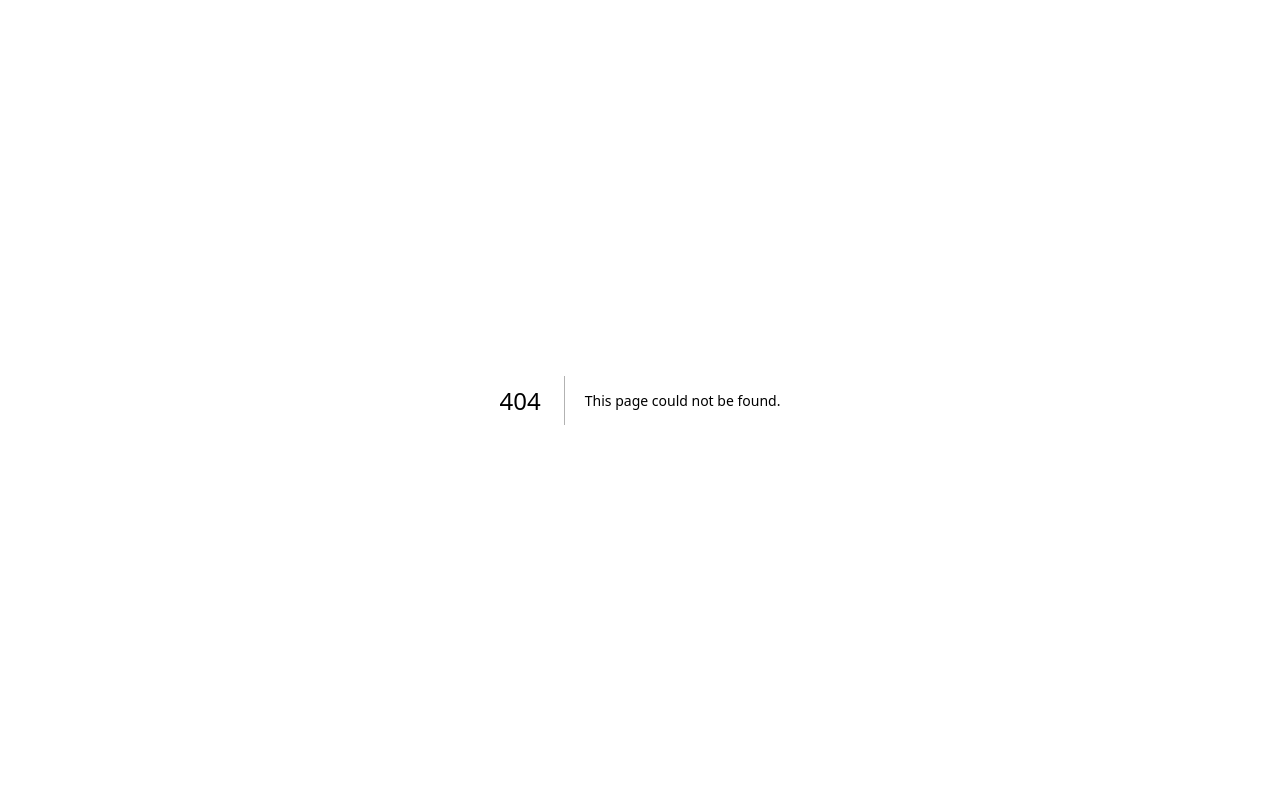
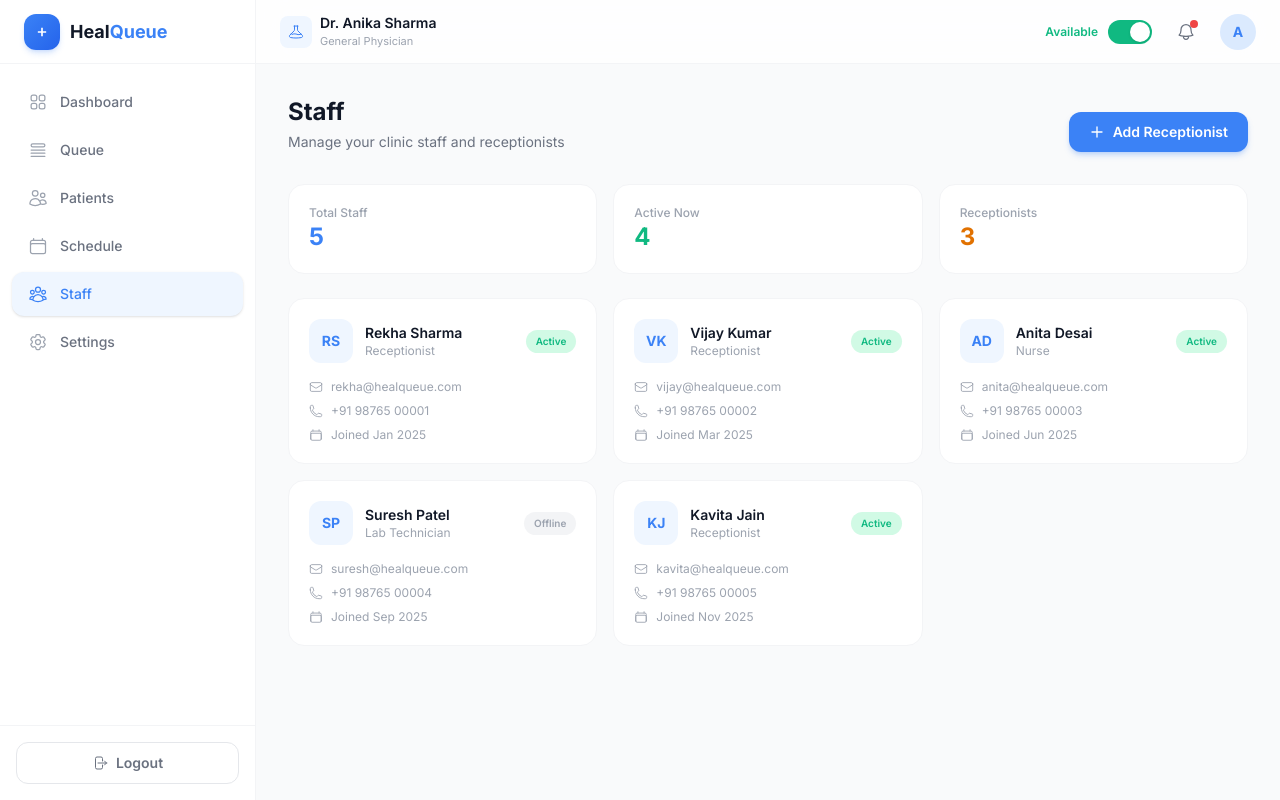
Before and after one commit to ShreshthaPratapSingh/HealQueue, a Next.js app in the folder apps/web/: page /doctor/staff in a window 1280 px wide. Before the commit this address had no page. Built offline with nearby package versions, Linux system fonts and the light colour scheme.

Commit message:
feat(doctor): add staff management with staff cards and add receptionist modal

```diff
--- /dev/null
+++ b/apps/web/src/app/doctor/staff/page.tsx
@@ -0,0 +1,175 @@
+"use client";
+
+import { useState } from "react";
+import { motion, AnimatePresence } from "framer-motion";
+
+interface StaffMember {
+  id: number;
+  name: string;
+  role: string;
+  email: string;
+  phone: string;
+  status: "Active" | "Offline";
+  joinedDate: string;
+}
+
+const initialStaff: StaffMember[] = [
+  { id: 1, name: "Rekha Sharma", role: "Receptionist", email: "rekha@healqueue.com", phone: "+91 98765 00001", status: "Active", joinedDate: "Jan 2025" },
+  { id: 2, name: "Vijay Kumar", role: "Receptionist", email: "vijay@healqueue.com", phone: "+91 98765 00002", status: "Active", joinedDate: "Mar 2025" },
+  { id: 3, name: "Anita Desai", role: "Nurse", email: "anita@healqueue.com", phone: "+91 98765 00003", status: "Active", joinedDate: "Jun 2025" },
+  { id: 4, name: "Suresh Patel", role: "Lab Technician", email: "suresh@healqueue.com", phone: "+91 98765 00004", status: "Offline", joinedDate: "Sep 2025" },
+  { id: 5, name: "Kavita Jain", role: "Receptionist", email: "kavita@healqueue.com", phone: "+91 98765 00005", status: "Active", joinedDate: "Nov 2025" },
+];
+
+export default function StaffPage() {
+  const [staff] = useState(initialStaff);
+  const [showModal, setShowModal] = useState(false);
+
+  return (
+    <motion.div initial={{ opacity: 0, y: 20 }} animate={{ opacity: 1, y: 0 }} transition={{ duration: 0.4 }}>
+      <div className="mb-8 flex flex-col gap-4 sm:flex-row sm:items-end sm:justify-between">
+        <div>
+          <h1 className="mb-1 text-2xl font-bold text-text-primary">Staff</h1>
+          <p className="text-sm text-text-secondary">Manage your clinic staff and receptionists</p>
+        </div>
+        <button
+          onClick={() => setShowModal(true)}
+          className="inline-flex items-center gap-2 rounded-xl bg-primary px-5 py-2.5 text-sm font-semibold text-white shadow-md shadow-primary/25 transition-all duration-200 hover:bg-primary-dark hover:shadow-lg active:scale-[0.98] cursor-pointer"
+          id="add-receptionist-btn"
+        >
+          <svg className="h-4 w-4" fill="none" viewBox="0 0 24 24" stroke="currentColor" strokeWidth={2}>
+            <path strokeLinecap="round" strokeLinejoin="round" d="M12 4.5v15m7.5-7.5h-15" />
+          </svg>
+          Add Receptionist
+        </button>
+      </div>
+
+      {/* Stats */}
+      <div className="mb-6 grid gap-4 sm:grid-cols-3">
+        {[
+          { label: "Total Staff", value: staff.length, color: "text-primary", bg: "bg-primary-50" },
+          { label: "Active Now", value: staff.filter((s) => s.status === "Active").length, color: "text-accent-green", bg: "bg-accent-green-light" },
+          { label: "Receptionists", value: staff.filter((s) => s.role === "Receptionist").length, color: "text-amber-600", bg: "bg-amber-50" },
+        ].map((s) => (
+          <div key={s.label} className="rounded-2xl border border-border-light bg-white p-5">
+            <p className="text-xs font-medium text-text-muted">{s.label}</p>
+            <p className={`text-2xl font-bold ${s.color}`}>{s.value}</p>
+          </div>
+        ))}
+      </div>
+
+      {/* Staff cards */}
+      <div className="grid gap-4 sm:grid-cols-2 xl:grid-cols-3">
+        {staff.map((member, i) => (
+          <motion.div
+            key={member.id}
+            initial={{ opacity: 0, y: 20 }}
+            animate={{ opacity: 1, y: 0 }}
+            transition={{ duration: 0.3, delay: i * 0.05 }}
+            className="group rounded-2xl border border-border-light bg-white p-5 transition-all duration-200 hover:shadow-lg hover:shadow-primary/5 hover:-translate-y-0.5"
+          >
+            <div className="mb-4 flex items-center justify-between">
+              <div className="flex items-center gap-3">
+                <div className="flex h-11 w-11 items-center justify-center rounded-xl bg-primary-50 text-sm font-bold text-primary">
+                  {member.name.split(" ").map((n) => n[0]).join("")}
+                </div>
+                <div>
+                  <p className="text-sm font-semibold text-text-primary">{member.name}</p>
+                  <p className="text-xs text-text-muted">{member.role}</p>
+                </div>
+              </div>
+              <span className={`rounded-full px-2.5 py-1 text-[10px] font-semibold ${
+                member.status === "Active"
+                  ? "bg-accent-green-light text-accent-green"
+                  : "bg-gray-100 text-text-muted"
+              }`}>
+                {member.status}
+              </span>
+            </div>
+            <div className="space-y-2 text-xs text-text-muted">
+              <div className="flex items-center gap-2">
+                <svg className="h-3.5 w-3.5" fill="none" viewBox="0 0 24 24" stroke="currentColor" strokeWidth={1.5}>
+                  <path strokeLinecap="round" strokeLinejoin="round" d="M21.75 6.75v10.5a2.25 2.25 0 01-2.25 2.25h-15a2.25 2.25 0 01-2.25-2.25V6.75m19.5 0A2.25 2.25 0 0019.5 4.5h-15a2.25 2.25 0 00-2.25 2.25m19.5 0v.243a2.25 2.25 0 01-1.07 1.916l-7.5 4.615a2.25 2.25 0 01-2.36 0L3.32 8.91a2.25 2.25 0 01-1.07-1.916V6.75" />
+                </svg>
+                {member.email}
+              </div>
+              <div className="flex items-center gap-2">
+                <svg className="h-3.5 w-3.5" fill="none" viewBox="0 0 24 24" stroke="currentColor" strokeWidth={1.5}>
+                  <path strokeLinecap="round" strokeLinejoin="round" d="M2.25 6.75c0 8.284 6.716 15 15 15h2.25a2.25 2.25 0 002.25-2.25v-1.372c0-.516-.351-.966-.852-1.091l-4.423-1.106c-.44-.11-.902.055-1.173.417l-.97 1.293c-.282.376-.769.542-1.21.38a12.035 12.035 0 01-7.143-7.143c-.162-.441.004-.928.38-1.21l1.293-.97c.363-.271.527-.734.417-1.173L6.963 3.102a1.125 1.125 0 00-1.091-.852H4.5A2.25 2.25 0 002.25 4.5v2.25z" />
+                </svg>
+                {member.phone}
+              </div>
+              <div className="flex items-center gap-2">
+                <svg className="h-3.5 w-3.5" fill="none" viewBox="0 0 24 24" stroke="currentColor" strokeWidth={1.5}>
+                  <path strokeLinecap="round" strokeLinejoin="round" d="M6.75 3v2.25M17.25 3v2.25M3 18.75V7.5a2.25 2.25 0 012.25-2.25h13.5A2.25 2.25 0 0121 7.5v11.25m-18 0A2.25 2.25 0 005.25 21h13.5A2.25 2.25 0 0021 18.75m-18 0v-7.5A2.25 2.25 0 015.25 9h13.5A2.25 2.25 0 0121 11.25v7.5" />
+                </svg>
+                Joined {member.joinedDate}
+              </div>
+            </div>
+          </motion.div>
+        ))}
+      </div>
+
+      {/* Add Receptionist Modal */}
+      <AnimatePresence>
+        {showModal && (
+          <motion.div
+            initial={{ opacity: 0 }}
+            animate={{ opacity: 1 }}
+            exit={{ opacity: 0 }}
+            className="fixed inset-0 z-[100] flex items-center justify-center bg-black/40 backdrop-blur-sm p-4"
+            onClick={() => setShowModal(false)}
+          >
+            <motion.div
+              initial={{ opacity: 0, scale: 0.95, y: 10 }}
+              animate={{ opacity: 1, scale: 1, y: 0 }}
+              exit={{ opacity: 0, scale: 0.95, y: 10 }}
+              transition={{ duration: 0.2 }}
+              className="w-full max-w-md rounded-2xl border border-border-light bg-white p-6 shadow-2xl"
+              onClick={(e) => e.stopPropagation()}
+            >
+              <div className="mb-5 flex items-center justify-between">
+                <h3 className="text-lg font-bold text-text-primary">Add Receptionist</h3>
+                <button onClick={() => setShowModal(false)} className="rounded-lg p-1.5 hover:bg-bg-alt transition-colors cursor-pointer">
+                  <svg className="h-5 w-5 text-text-muted" fill="none" viewBox="0 0 24 24" stroke="currentColor" strokeWidth={2}>
+                    <path strokeLinecap="round" strokeLinejoin="round" d="M6 18L18 6M6 6l12 12" />
+                  </svg>
+                </button>
+              </div>
+              <div className="space-y-4">
+                {[
+                  { label: "Full Name", placeholder: "Enter full name", type: "text" },
+                  { label: "Email", placeholder: "Enter email address", type: "email" },
+                  { label: "Phone", placeholder: "Enter phone number", type: "tel" },
+                ].map((field) => (
+                  <div key={field.label}>
+                    <label className="mb-1.5 block text-xs font-semibold text-text-secondary">{field.label}</label>
+                    <input
+                      type={field.type}
+                      placeholder={field.placeholder}
+                      className="w-full rounded-xl border border-border bg-bg-alt py-2.5 px-4 text-sm text-text-primary placeholder:text-text-muted outline-none transition-all focus:border-primary focus:bg-white focus:ring-2 focus:ring-primary/10"
+                    />
+                  </div>
+                ))}
+                <div className="flex gap-3 pt-2">
+                  <button
+                    onClick={() => setShowModal(false)}
+                    className="flex-1 rounded-xl border border-border py-2.5 text-sm font-semibold text-text-secondary transition-all hover:bg-bg-alt cursor-pointer"
+                  >
+                    Cancel
+                  </button>
+                  <button
+                    onClick={() => setShowModal(false)}
+                    className="flex-1 rounded-xl bg-primary py-2.5 text-sm font-semibold text-white shadow-md shadow-primary/25 transition-all hover:bg-primary-dark active:scale-[0.98] cursor-pointer"
+                  >
+                    Add Staff
+                  </button>
+                </div>
+              </div>
+            </motion.div>
+          </motion.div>
+        )}
+      </AnimatePresence>
+    </motion.div>
+  );
+}
```
